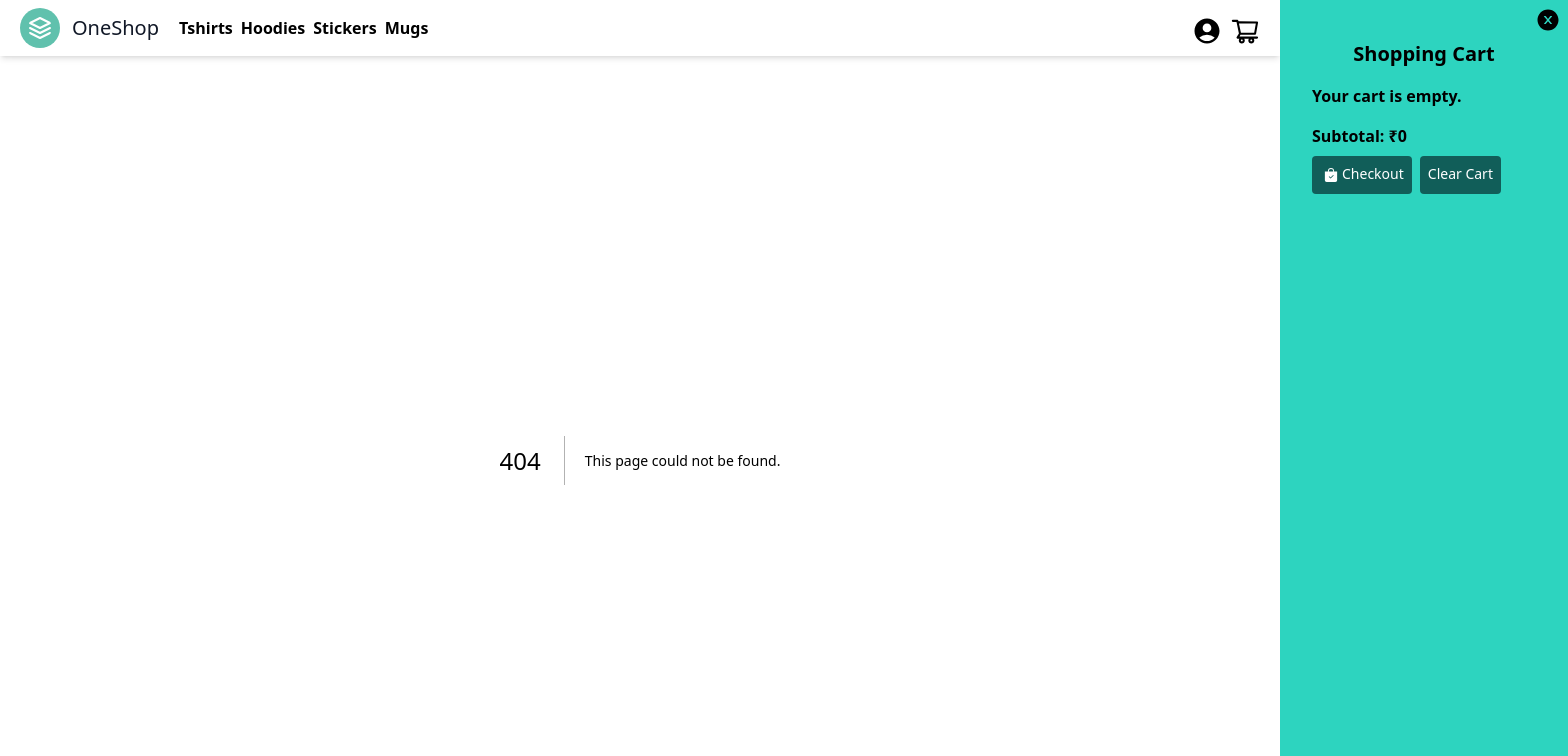
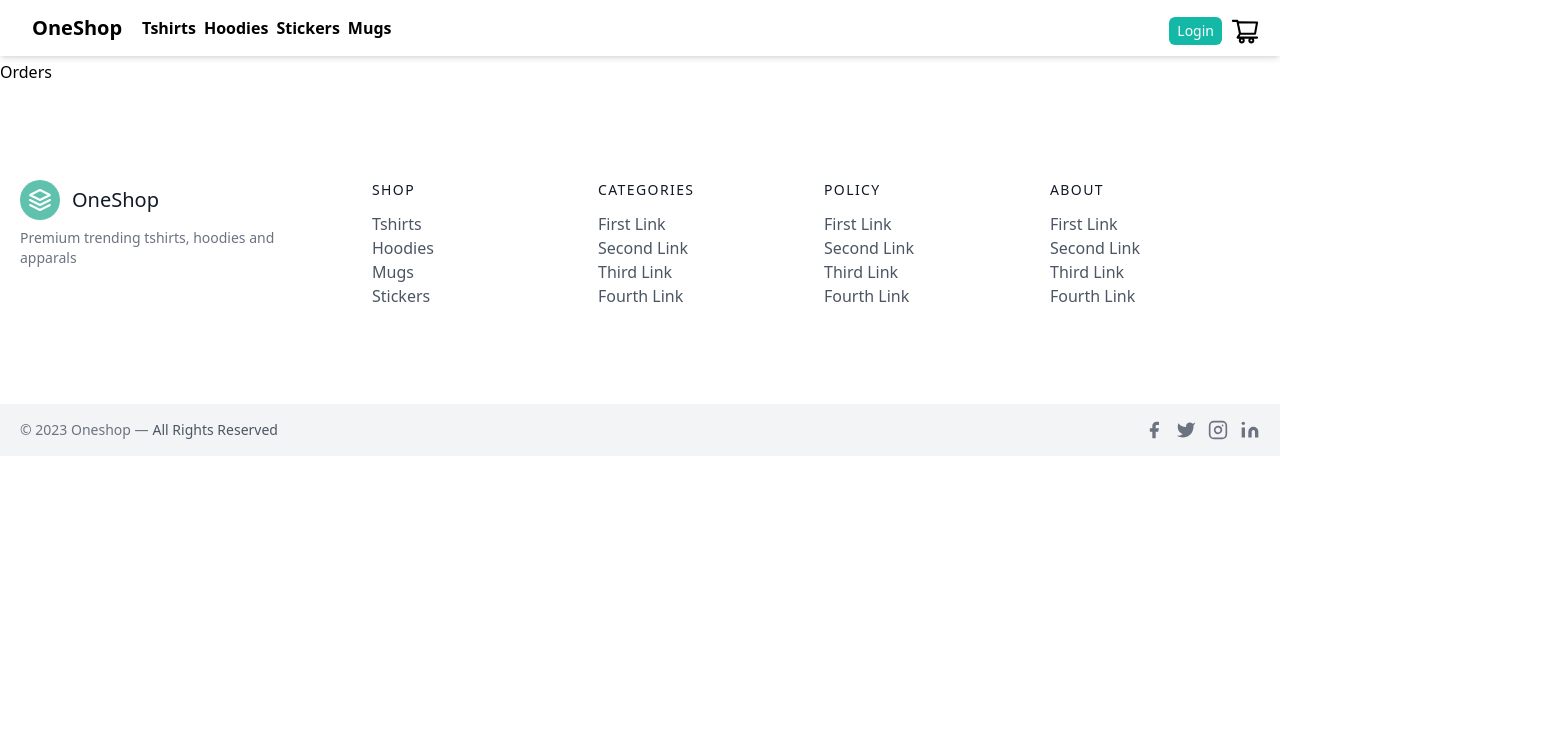
Before and after one commit to st908503/next-ecom, a Next.js app: page /orders in a window 1280 px wide. Before the commit this address had no page. Shown: the top 756 px of the page, 1568 px wide, since content can reach past the window. Built offline with nearby package versions, Linux system fonts and the light colour scheme.

Commit message:
Password Encryption and Login Logout section completed

```diff
--- a/components/Navbar.js
+++ b/components/Navbar.js
@@ -1,10 +1,12 @@
 import React, { useRef } from 'react'
+import { useState } from 'react'
 import Link from 'next/link'
 import { AiOutlineShoppingCart, AiFillCloseCircle, AiFillMinusCircle, AiFillPlusCircle } from 'react-icons/ai'
 import { BsFillBagCheckFill } from 'react-icons/bs'
 import { MdAccountCircle } from 'react-icons/md'
 
-const Navbar = ({ cart, addToCart, removeFromCart, clearCart, subTotal }) => {
+const Navbar = ({logout, user, cart, addToCart, removeFromCart, clearCart, subTotal }) => {
+    const [dropdown, setDropdown] = useState()
     // console.log(cart, addToCart, removeFromCart, clearCart, subTotal)
     const toggleCart = () => {
         if (ref.current.classList.contains('translate-x-full')) {
@@ -21,14 +23,9 @@ const Navbar = ({ cart, addToCart, removeFromCart, clearCart, subTotal }) => {
 
     return (
         <div className='flex flex-col md:flex-row justify-between md:justify-start items-center mb-1 py-2 shadow-md sticky top-0 bg-white z-10'>
-            <div className='mx-5 '>
+            <div className='mx-5 mr:auto md:mx-5'>
                 <Link href={'/'} legacyBehavior>
-                    <a className="flex title-font font-medium items-center md:justify-start justify-center text-gray-900">
-                        <svg xmlns="http://www.w3.org/2000/svg" fill="none" stroke="currentColor" strokeLinecap="round" strokeLinejoin="round" strokeWidth="2" className="w-10 h-10 text-white p-2 bg-[#60c1ad] rounded-full" viewBox="0 0 24 24">
-                            <path d="M12 2L2 7l10 5 10-5-10-5zM2 17l10 5 10-5M2 12l10 5 10-5"></path>
-                        </svg>
-                        <span className="ml-3 text-xl">OneShop</span>
-                    </a>
+                    <span className="ml-3 font-bold text-xl cursor-pointer">OneShop</span>
                 </Link>
             </div>
             <div className="nav">
@@ -40,10 +37,23 @@ const Navbar = ({ cart, addToCart, removeFromCart, clearCart, subTotal }) => {
                 </ul>
             </div>
 
-            <div className="cart absolute right-0 top-2 md:top-4 mx-5 flex">
-                <Link href={'/login'}> <MdAccountCircle className='text-2xl mx-2 md:text-3xl cursor-pointer' /></Link>
+            <div className="cart items-center absolute right-0 top-2 md:top-4 mx-5 flex">
+                <a onMouseOver={() => setDropdown(true)} onMouseLeave={() => setDropdown(false)}>
+                    {dropdown && <div onMouseOver={() => setDropdown(true)} onMouseLeave={() => setDropdown(false)} className="absolute right-8 bg-teal-400 top-7 py-4 rounded-md px-5 font-bold w-32">
+                        <ul>
+                            <Link href={'/myaccount'}> <li className='py-1 text-sm text-teal-800 hover:text-white'>My Account</li></Link>
+                            <Link href={'/orders'}> <li className='py-1 text-sm text-teal-800 hover:text-white'>Orders</li></Link>
+                            <li onClick={logout} className='cursor-pointer py-1 text-sm text-teal-800 hover:text-white'>Logout</li>
+                        </ul>
+                    </div>}
+                    {user.value && <MdAccountCircle className='text-2xl mx-2 md:text-3xl cursor-pointer' />}
+                </a>
+                {!user.value && <Link href={'/login'}>
+                    <button className='bg-teal-500 px-2 py-1 rounded-md text-sm text-white mx-2'>Login</button>
+                </Link>}
                 <AiOutlineShoppingCart onClick={toggleCart} className='text-2xl md:text-3xl cursor-pointer' />
             </div>
+
 
 
             <div ref={ref} className={`sideCart overflow-y-scroll absolute top-0 right-0 w-72 h-[100vh] bg-teal-400 px-8 py-10 transform transition-transform ${Object.keys(cart).length !== 0 ? 'translate-x-0' : 'translate-x-full'}`}>
--- a/package.json
+++ b/package.json
@@ -10,8 +10,10 @@
   },
   "dependencies": {
     "@next/font": "13.4.9",
+    "crypto-js": "^4.1.1",
     "eslint": "8.44.0",
     "eslint-config-next": "13.4.9",
+    "jsonwebtoken": "^9.0.1",
     "mongoose": "^7.3.4",
     "next": "13.4.9",
     "react": "18.2.0",
--- a/src/pages/_app.js
+++ b/src/pages/_app.js
@@ -7,6 +7,8 @@ import { useEffect, useState } from 'react'
 export default function App({ Component, pageProps }) {
   const [cart, setCart] = useState({})
   const [subTotal, setSubTotal] = useState(0)
+  const [user, setUser] = useState({ value: null })
+  const [key, setKey] = useState(0)
   const router = useRouter()
 
 
@@ -23,7 +25,18 @@ export default function App({ Component, pageProps }) {
       console.log(error)
       localStorage.clear()
     }
-  }, [])
+    const token = localStorage.getItem('token')
+    if (token) {
+      setUser({ value: token })
+      setKey(Math.random())
+    }
+  }, [router.query])
+
+  const logout = () => {
+    localStorage.removeItem("token")
+    setUser({value:null})
+    setKey(Math.random())
+  }
 
 
 
@@ -53,9 +66,9 @@ export default function App({ Component, pageProps }) {
   }
 
 
-  const buyNow = (itemCode,qty,price,name,size,variant) => {
+  const buyNow = (itemCode, qty, price, name, size, variant) => {
     saveCart({})
-    let newCart = {itemCode:{qty:1,price,name,size,variant}};
+    let newCart = { itemCode: { qty: 1, price, name, size, variant } };
     setCart(newCart)
     saveCart(newCart)
     router.push('/checkout')
@@ -86,7 +99,7 @@ export default function App({ Component, pageProps }) {
 
 
   return <>
-    <Navbar key={subTotal} cart={cart} addToCart={addToCart} removeFromCart={removeFromCart} clearCart={clearCart} subTotal={subTotal} />
+    <Navbar logout={logout} user={user} key={key} cart={cart} addToCart={addToCart} removeFromCart={removeFromCart} clearCart={clearCart} subTotal={subTotal} />
     <Component buyNow={buyNow} cart={cart} addToCart={addToCart} removeFromCart={removeFromCart} clearCart={clearCart} subTotal={subTotal} {...pageProps} />
     <Footer />
   </>
--- a/src/pages/_document.js
+++ b/src/pages/_document.js
@@ -2,7 +2,7 @@ import { Html, Head, Main, NextScript } from 'next/document'
 
 export default function Document() {
   return (
-    <Html lang="en">
+    <Html className='overflow-x-hidden'>
       <Head />
       <body>
         <Main />
--- a/src/pages/api/login.js
+++ b/src/pages/api/login.js
@@ -1,13 +1,22 @@
 import User from "models/User.js"
 import connectDb from "/middleware/mongoose.js"
+var CryptoJS = require("crypto-js");
+var jwt = require('jsonwebtoken');
+var token = jwt.sign({ foo: 'bar' }, 'shhhhh');
 
 
 const handler = async (req, res) => {
     if (req.method == 'POST') {
+        // console.log(req.body)
         let user = await User.findOne({ "email": req.body.email })
+        const bytes = CryptoJS.AES.decrypt(user.password, 'secret123')
+        console.log(bytes.toString(CryptoJS.enc.Utf8))
+        let decryptedPass = bytes.toString(CryptoJS.enc.Utf8);
         if (user) {
-            if (req.body.email === user.email && req.body.password === user.password) {
-                res.status(200).json({ success: true, email: user.email, name: user.name })
+            if (req.body.email == user.email && req.body.password == decryptedPass) {
+                var token = jwt.sign({ email: user.email, name: user.name }, 'jwtsecret',{
+                    expiresIn: "2d"});
+                res.status(200).json({ success: true, token })
             }
             else {
                 res.status(200).json({ success: false, error: "Invalid Credentials" })
--- a/src/pages/api/signup.js
+++ b/src/pages/api/signup.js
@@ -1,11 +1,13 @@
 import User from "models/User.js"
 import connectDb from "/middleware/mongoose.js"
+var CryptoJS = require("crypto-js");
 
 
 const handler = async (req, res) => {
     if (req.method == 'POST') {
         console.log(req.body)
-        let u = new User(req.body)
+        const { name, email } = req.body
+        let u = new User({ name, email, password: CryptoJS.AES.encrypt(req.body.password, "secret123").toString() })
         await u.save()
         res.status(200).json({ success: "success" })
     }
--- a/src/pages/login.js
+++ b/src/pages/login.js
@@ -34,6 +34,7 @@ const Login = () => {
     setEmail("")
     setPassword("")
     if (response.success) {
+      localStorage.setItem('token',response.token)
       toast.success('Your are successfully logged in!', {
         position: "top-left",
         autoClose: 5000,
--- /dev/null
+++ b/src/pages/orders.js
@@ -0,0 +1,9 @@
+import React from 'react'
+
+const Orders = () => {
+  return (
+    <div>Orders</div>
+  )
+}
+
+export default Orders
```
Also changed, not shown: src/pages/tshirts.js (+11 -11 lines), models/User.js (line endings or trailing spaces), 1 other file (tests, documents, lock files or other folders).
